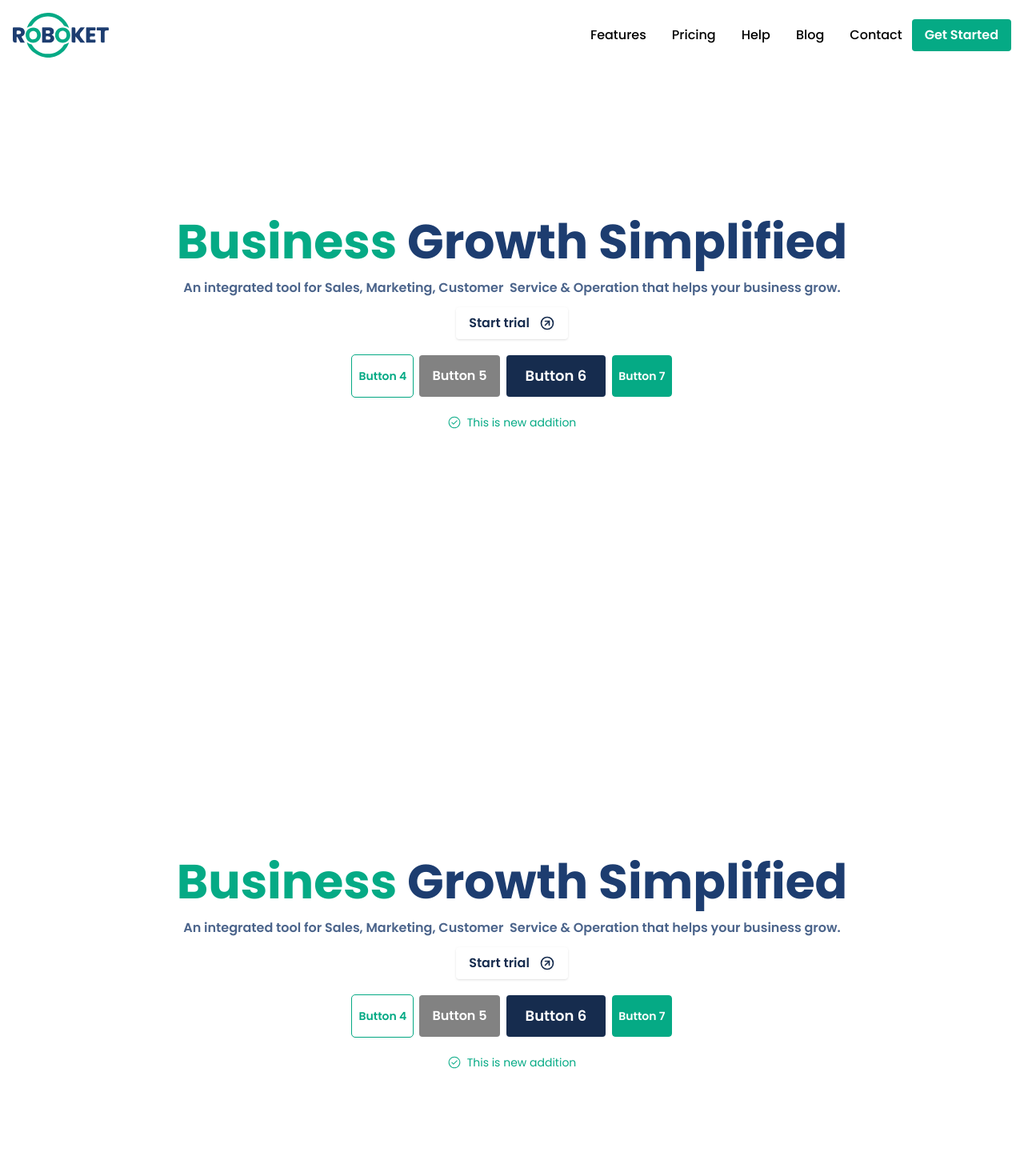
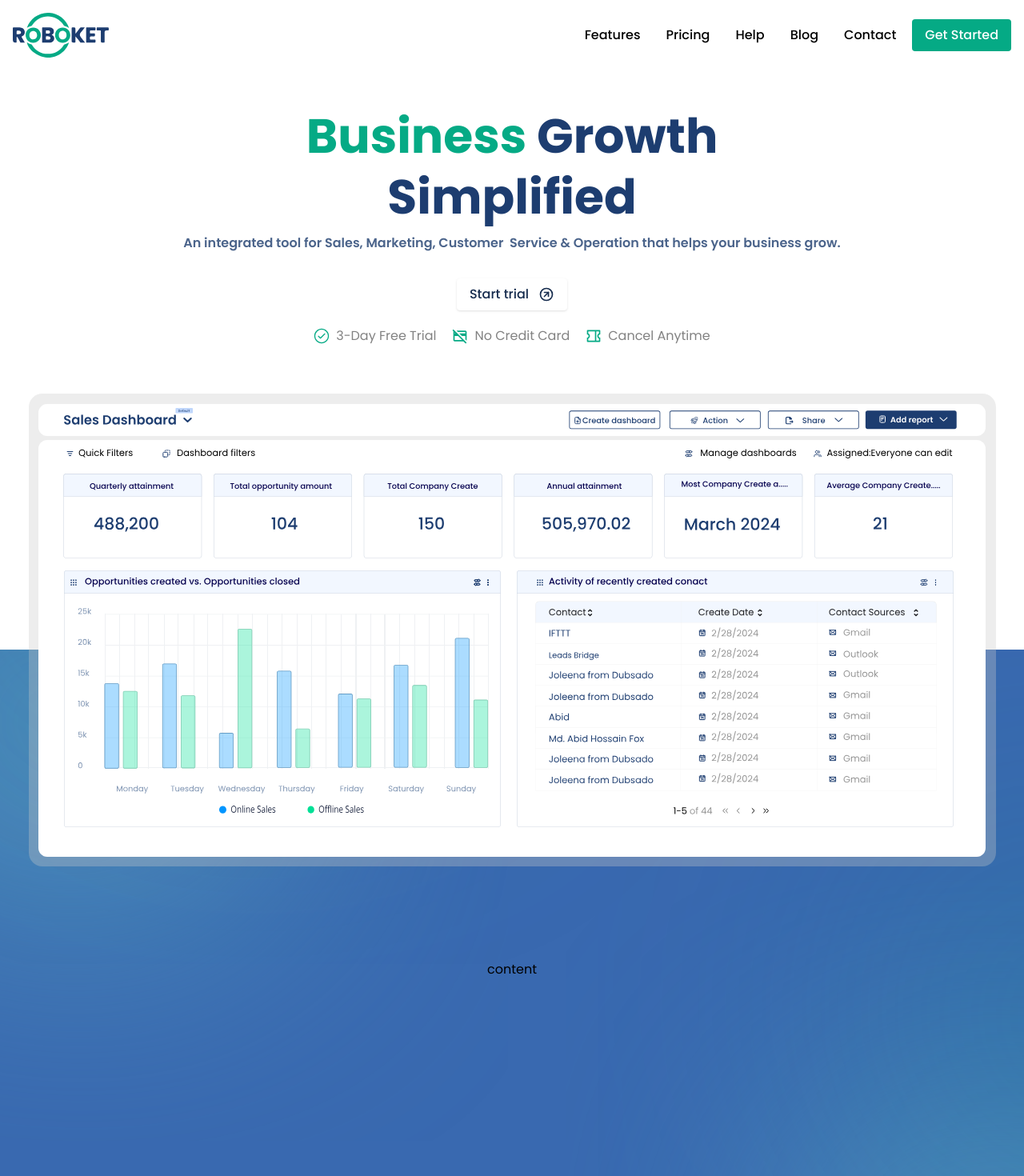
Before and after one commit to rhrokib/roboket-land, a Next.js app: page / in a window 1280 px wide. Shown: the top 1470 px of the page at 80% size. Built offline with nearby package versions, Linux system fonts and the light colour scheme.

Commit message:
chore: Update npm dependency to latest stable version and add lazy loading for images

```diff
--- a/package.json
+++ b/package.json
@@ -3,7 +3,7 @@
   "version": "0.1.0",
   "private": true,
   "scripts": {
-    "dev": "next dev",
+    "dev": "next dev -H 0.0.0.0",
     "build": "next build",
     "start": "next start",
     "lint": "next lint"
--- a/src/app/home/page1.tsx
+++ b/src/app/home/page1.tsx
@@ -3,12 +3,16 @@ import { GoCheckCircle } from 'react-icons/go';
 import { Button } from '@/components/button/button';
 import { Header, HeaderText, SubHeader } from '@/components/header';
 import { IconLabel } from '@/components/icon-label';
+import Image from 'next/image';
+import { MdOutlineCreditCardOff } from 'react-icons/md';
+import { RiCoupon2Line } from 'react-icons/ri';
 import { TbCircleArrowUpRight } from 'react-icons/tb';
 
 export default function Page1() {
   return (
     <>
-      <div className="flex flex-col justify-center items-center bg-light min-h-dvh">
+      <div className="relative flex flex-col justify-center items-center gap-5 bg-light min-h-dvh">
+        <div className="pt-32">
           <Header alignment="center">
             <HeaderText
               size="text-6xl"
@@ -16,32 +20,51 @@ export default function Page1() {
               coloredWords={['business']}
               accentColor="text-primary-600"
             >
-            Business Growth Simplified
+              Business Growth
+            </HeaderText>
+            <HeaderText
+              size="text-6xl"
+              color="text-accent-400"
+              coloredWords={['business']}
+              accentColor="text-primary-600"
+            >
+              Simplified
             </HeaderText>
             <SubHeader color="text-accent-200" size="text-base">
               An integrated tool for Sales, Marketing, Customer  Service &
               Operation that helps your business grow.
             </SubHeader>
           </Header>
+        </div>
         <Button
           label="Start trial"
           variant="white"
           rightIcon={<TbCircleArrowUpRight className="font-semibold text-xl" />}
         />
 
-        {/*  */}
-        <div className="flex gap-2 my-5">
-          <Button label="Button 4" size="small" variant="light" outline />
-          <Button label="Button 5" size="medium" variant="secondary" />
-          <Button label="Button 6" size="large" variant="accent" />
-          <Button label="Button 7" size="small" variant="primary" outline />
+        <div className="md:flex xs:flex-col xs:justify-start md:gap-5 xs:gap-2">
+          <IconLabel
+            leftIcon={<GoCheckCircle className="text-primary-600 text-xl" />}
+            label="3-Day Free Trial"
+          />
+          <IconLabel
+            leftIcon={
+              <MdOutlineCreditCardOff className="text-primary-600 text-xl" />
+            }
+            label="No Credit Card"
+          />
+          <IconLabel
+            leftIcon={<RiCoupon2Line className="text-primary-600 text-xl" />}
+            label="Cancel Anytime"
+          />
         </div>
-        <div>
-          <IconLabel
-            leftIcon={<GoCheckCircle className="text-primary-600" />}
-            label={'This is new addition'}
-            fontSize="text-sm"
-            color="text-primary-600"
+        <div className="top-3/4 z-10 mt-10 transform">
+          <Image
+            className="w-full"
+            src={'/asset/roboket-dashboard.svg'}
+            width={900}
+            height={300}
+            alt="Hero Image"
           />
         </div>
       </div>
--- /dev/null
+++ b/src/app/home/page2.tsx
@@ -0,0 +1,14 @@
+export default function Page2() {
+  return (
+    <div
+      className="top-3/4 bottom-2/3 absolute flex flex-col justify-center items-center gap-5 bg-repeat-y min-w-full min-h-screen"
+      style={{
+        backgroundImage: `url('/asset/background.svg')`,
+        backgroundSize: 'cover',
+        backgroundPosition: 'center',
+      }}
+    >
+      content
+    </div>
+  );
+}
--- a/src/app/page.tsx
+++ b/src/app/page.tsx
@@ -1,10 +1,13 @@
 import Page1 from './home/page1';
+import Page2 from './home/page2';
 
 export default function Home() {
   return (
     <>
-      <Page1 />
-      <Page1 />
+      <div className="relative">
+        <Page1 />
+        <Page2 />
+      </div>
     </>
   );
 }
--- a/src/components/button/button.tsx
+++ b/src/components/button/button.tsx
@@ -52,7 +52,7 @@ export function Button({
   return (
     <button
       {...props}
-      className={`${variantClasses[variant]} ${sizeClasses[size]} ${outline ? 'outline outline-1' : 'outline-none'} flex  font-semibold justify-center items-center rounded gap-2 whitespace-nowrap  hover:opacity-90  active:opacity-100 active:shadow-inner`}
+      className={`${variantClasses[variant]} ${sizeClasses[size]} ${outline ? 'outline outline-1' : 'outline-none'} flex  font-medium justify-center items-center rounded gap-2 whitespace-nowrap  hover:opacity-90  active:opacity-100 active:shadow-inner`}
     >
       {leftIcon && <span className="mr-1">{leftIcon}</span>}
       {label}
--- a/src/components/icon-label.tsx
+++ b/src/components/icon-label.tsx
@@ -6,16 +6,16 @@ interface iconLabelProps {
   leftIcon?: React.ReactNode;
   rightIcon?: React.ReactNode;
   label: string;
-  fontSize: TextSize;
-  color: TextColor;
+  fontSize?: TextSize;
+  color?: TextColor;
 }
 
 export function IconLabel({
   leftIcon,
   rightIcon,
   label,
-  fontSize,
-  color,
+  fontSize = 'text-base',
+  color = 'text-secondary',
   ...props
 }: iconLabelProps) {
   return (
--- a/src/components/navigation.tsx
+++ b/src/components/navigation.tsx
@@ -3,7 +3,7 @@ import { Button } from './button/button';
 
 export default function NavigationBar() {
   return (
-    <nav className="fixed bg-white w-screen">
+    <nav className="z-50 fixed bg-white w-screen">
       <div className="flex flex-wrap justify-between items-center mx-auto p-4 max-w-screen-xl">
         <a href="#" className="flex items-center space-x-3 rtl:space-x-reverse">
           <Image src="/logo.svg" width={120} height={60} alt="Roboket Logo" />
@@ -17,7 +17,7 @@ export default function NavigationBar() {
           </button>
         </div> */}
         <div
-          className="md:flex justify-between items-center gap-3 md:order-1 hidden w-full md:w-auto"
+          className="md:flex justify-between items-center gap-5 md:order-1 hidden w-full md:w-auto"
           id="navbar-cta"
         >
           <ul className="flex md:flex-row flex-col md:space-x-8 rtl:space-x-reverse mt-4 md:mt-0 p-4 md:p-0 rounded-lg font-medium">
```
Also changed, not shown: public/asset/background.svg (added), public/asset/roboket-dashboard.svg (added). Lines whose indentation alone changed are shown as unchanged.
